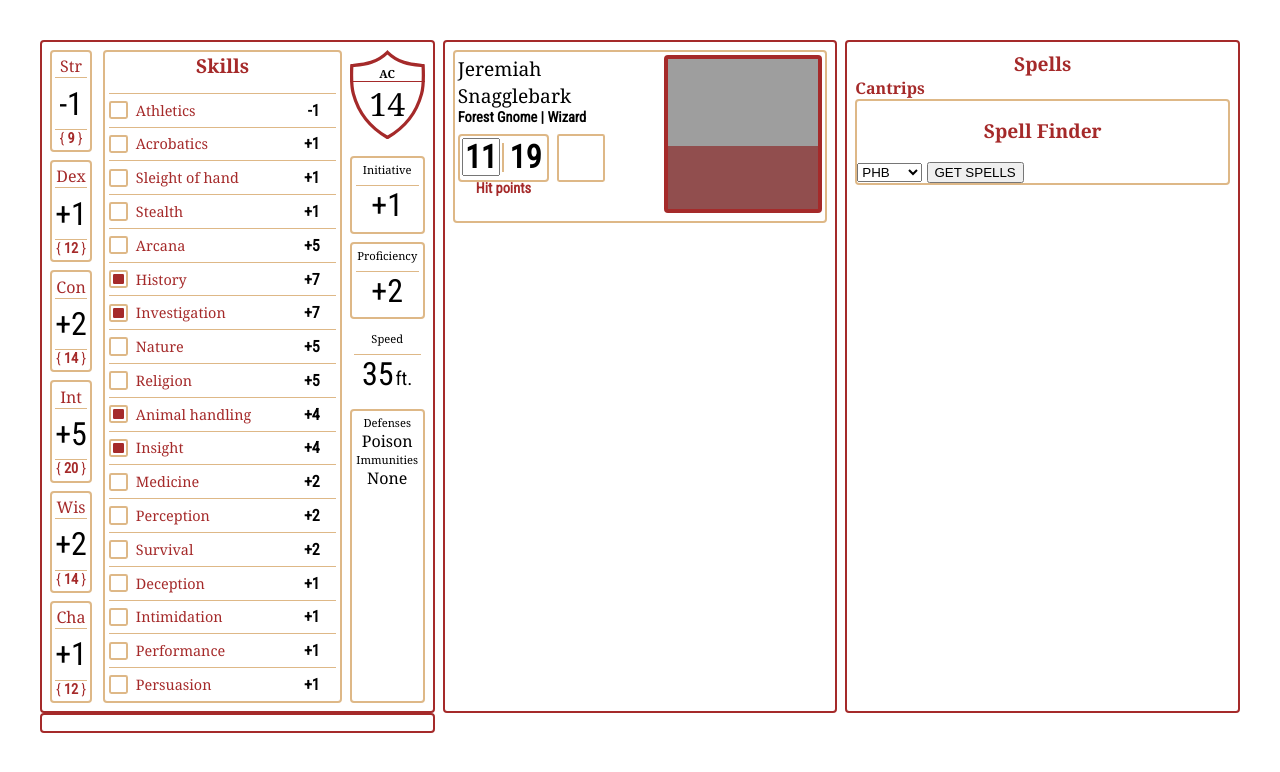
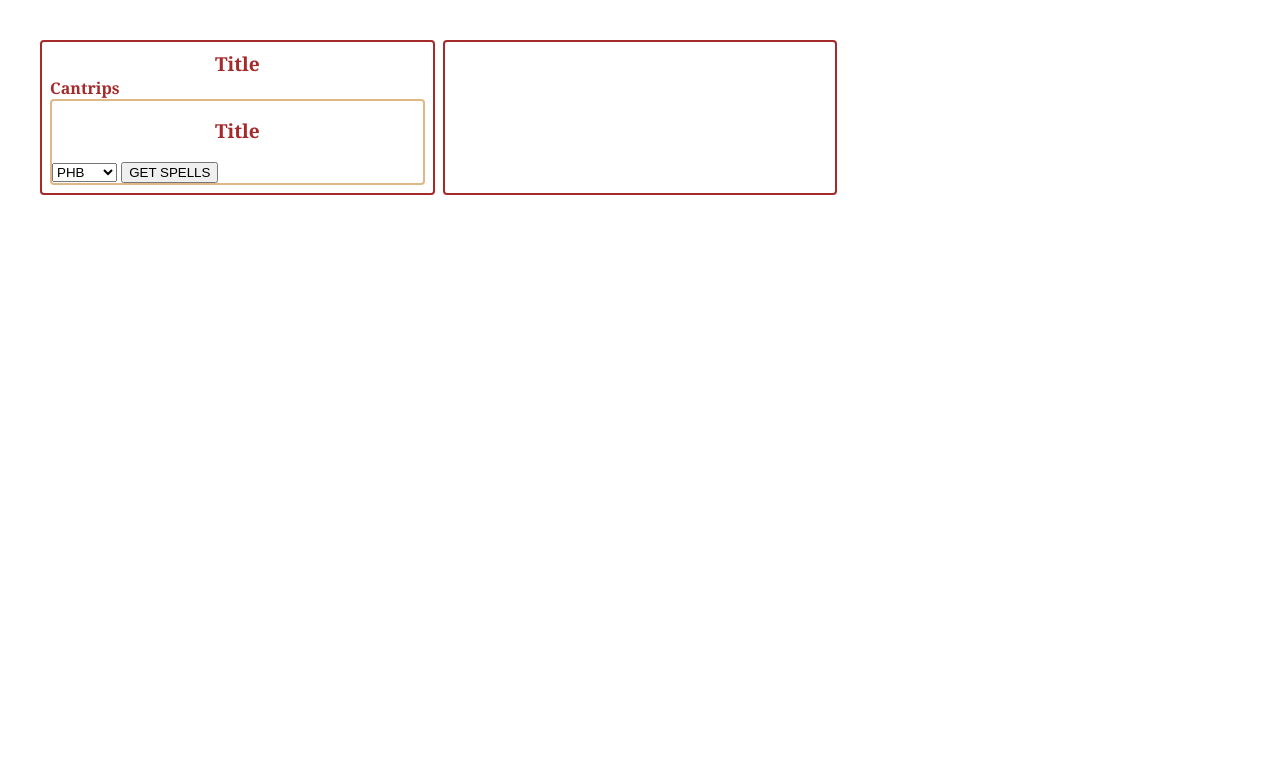
Before and after one commit to Edpacca/ednd-sheets, a Svelte app: page / in a window 1280 px wide. Shown: the top 772 px of the page. Built offline with nearby package versions, Linux system fonts and the light colour scheme; grey boxes are pictures that could not be loaded.

Commit message:
WIP work

```diff
--- a/src/components/attributes/component/Attribute.svelte
+++ b/src/components/attributes/component/Attribute.svelte
@@ -1,5 +1,5 @@
 <script lang="ts">
-    import { calcAttributeBonus } from "../../../logic/characterStats";
+    import { calcAttributeBonus } from "../../../logic/dataHandlers";
     export let value: number;
     export let name: string;
     let mod = calcAttributeBonus(value);
--- a/src/components/sheet/Sheet.svelte
+++ b/src/components/sheet/Sheet.svelte
@@ -7,14 +7,14 @@
 </script>
 
 <div class="sheet-wrapper">
-    <div class="attributes box">
+    <!-- <div class="attributes box">
         <Attributes/>
         <Skills/>
         <Bonuses/>
     </div>
     <div class="details box">
         <Details/>
-    </div>
+    </div> -->
     <div class="spells box">
         <Spells/>
     </div>
--- a/src/components/skills/Skills.svelte
+++ b/src/components/skills/Skills.svelte
@@ -1,5 +1,5 @@
 <script lang="ts">
-    import { getSkillBonus } from "../../logic/characterStats";
+    import { getSkillBonus } from "../../logic/dataHandlers";
     import { character } from "../../store/characterStore";
     import Skill from "./component/Skill.svelte";
 </script>
--- a/src/components/spells/SpellFinder.svelte
+++ b/src/components/spells/SpellFinder.svelte
@@ -1,5 +1,5 @@
 <script>
-    import { character } from "../../store/characterStore";
+    import { spells } from "../../store/spellStore";
     const SOURCES = [
             "EGW",
             "FTD",
@@ -25,8 +25,8 @@
 
     function addSpell() {
         console.log(selectedSpell.name);
-        if ($character.spells.filter(spell => spell.name === selectedSpell.name).length === 0) {
-            $character.spells = [...$character.spells, selectedSpell];
+        if ($spells.filter(spell => spell.name === selectedSpell.name).length === 0) {
+            $spells = [...$spells, selectedSpell];
         }
     }
 
@@ -36,7 +36,7 @@
 </script>
 
 <div class="bordered">
-    <h2 class="title2">Spell Finder</h2>
+    <h2 class="title2">Title</h2>
     <select name="sources" bind:value={selectedSource}>
         {#each SOURCES as source}
             <option
@@ -58,6 +58,6 @@
         </select>
 
         <button on:click={addSpell}>Add Spell</button>
-        <div>{selectedSpell.name}</div>
+        <div class="title3">{selectedSpell.description}</div>
     {/if}
 </div>
--- a/src/components/spells/Spells.svelte
+++ b/src/components/spells/Spells.svelte
@@ -1,16 +1,16 @@
 <script>
-    import { sortSpellsByLevel } from "../../logic/characterStats";
-    import { character } from "../../store/characterStore";
+    import { sortSpellsByLevel } from "../../logic/dataHandlers";
+    import { spells } from "../../store/spellStore";
     import Spell from "./component/Spell.svelte";
-import SpellLevel from "./component/SpellLevel.svelte";
+    import SpellLevel from "./component/SpellLevel.svelte";
     import SpellFinder from "./SpellFinder.svelte";
     let maxSpellLevel = 0;
 </script>
 
 <div>
-    <div class="title2">Spells</div>
+    <div class="title2">Title</div>
     <div class="title3">Cantrips</div>
-    {#each sortSpellsByLevel($character.spells) as spell}
+    {#each sortSpellsByLevel($spells) as spell}
         {#if spell.level > maxSpellLevel}
             {maxSpellLevel = spell.level}
             <div class="title3"><SpellLevel level={maxSpellLevel}/></div>
--- a/src/logic/generateCharacterSheetData.ts
+++ b/src/logic/scripts.ts
@@ -1,6 +1,6 @@
 import type { CharacterSheetData } from "../model/interface/CharacterSheetData";
 import type { CharacterData } from "../model/interface/CharacterData";
-import { calcAttributeBonus, calcProficiency } from "./characterStats";
+import { calcAttributeBonus, calcProficiency } from "./dataHandlers";
 
 export function generateCharacterSheetData(data: CharacterData): CharacterSheetData {
     const character: CharacterSheetData = {
@@ -15,7 +15,6 @@ export function generateCharacterSheetData(data: CharacterData): CharacterSheetD
         hpMax: data.hpMax,
         hpCurrent: data.hpCurrent,
         inspired: data.inspired,
-        spells: data.spells,
 
         attributes: {
             'str': data.attributes.str,
--- a/src/model/interface/CharacterData.ts
+++ b/src/model/interface/CharacterData.ts
@@ -13,5 +13,4 @@ export interface CharacterData {
     hpMax: number;
     hpCurrent: number;
     inspired: boolean;
-    spells: {}[];
 }
--- a/src/model/interface/CharacterSheetData.ts
+++ b/src/model/interface/CharacterSheetData.ts
@@ -15,5 +15,4 @@ export interface CharacterSheetData {
     hpMax: number;
     hpCurrent: number;
     inspired: boolean;
-    spells: any[];
 }
--- a/src/store/characterStore.ts
+++ b/src/store/characterStore.ts
@@ -1,6 +1,6 @@
 import { Writable, writable } from 'svelte/store';
 import { TEST_CHARACTER } from '../data/characterData';
-import { generateCharacterSheetData } from '../logic/generateCharacterSheetData';
+import { generateCharacterSheetData } from '../logic/scripts';
 import type { CharacterSheetData } from '../model/interface/CharacterSheetData';
 
 export const character: Writable<CharacterSheetData> = writable(generateCharacterSheetData(TEST_CHARACTER));
--- /dev/null
+++ b/src/store/spellStore.ts
@@ -0,0 +1,3 @@
+import { Writable, writable } from 'svelte/store';
+
+export const spells:Writable<any[]> = writable([]);
```
Also changed, not shown: src/logic/dataHandlers.ts (renamed from src/logic/characterStats.ts).
